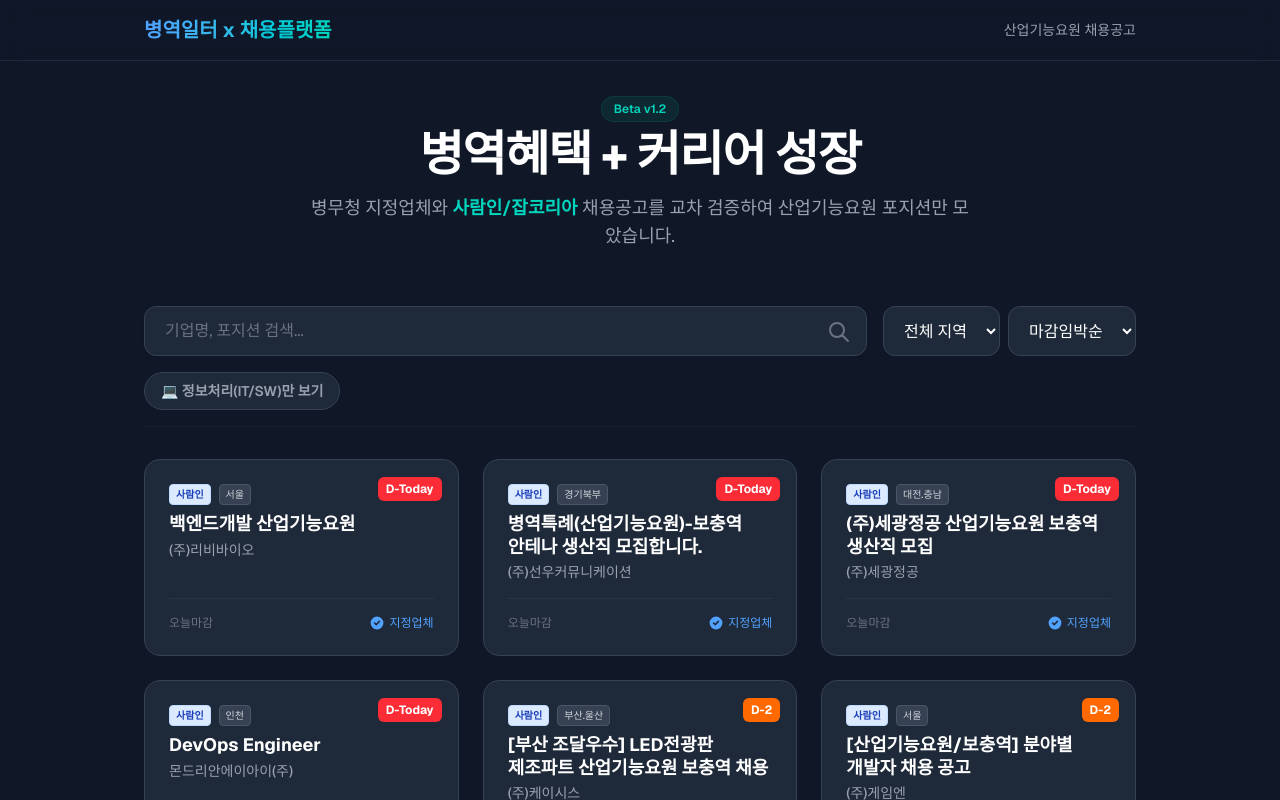
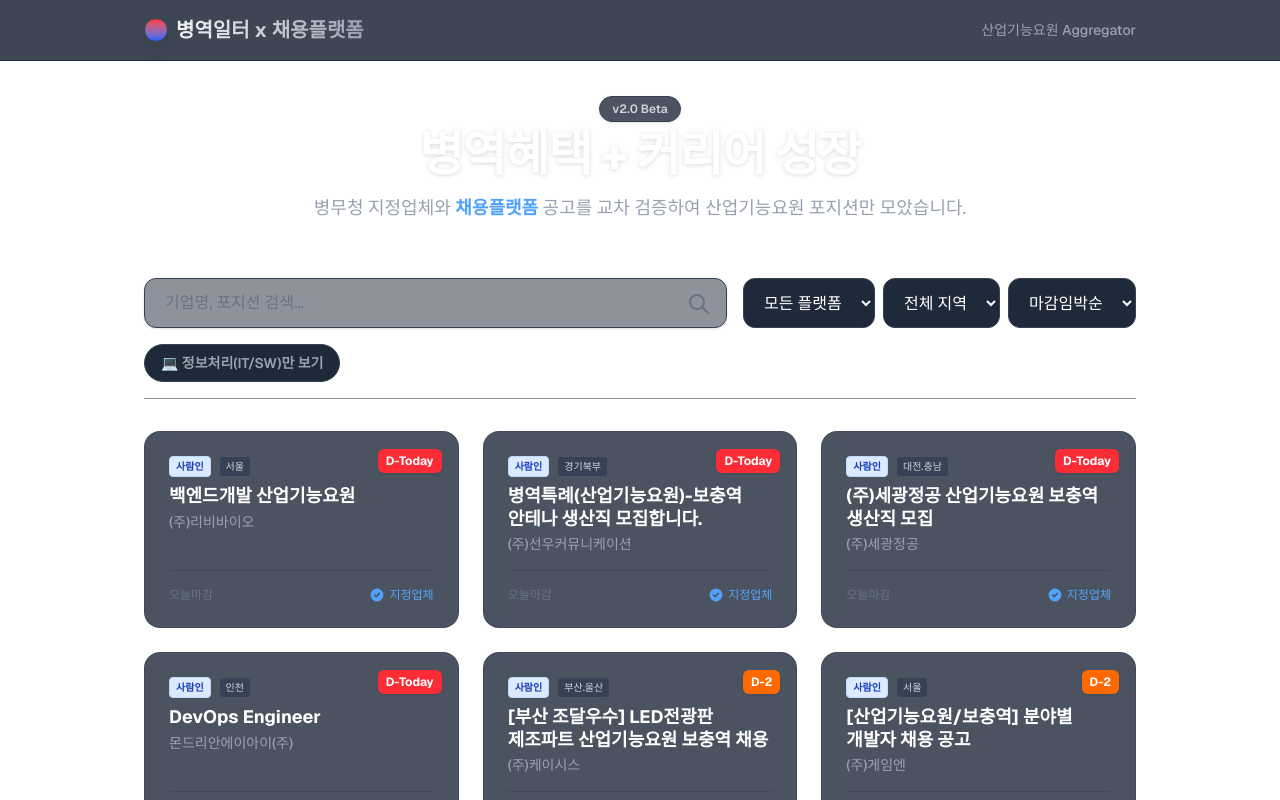
Before and after one commit to vitamaxDH/military-agent, a Next.js app in the folder web/: page / in a window 1280 px wide. Shown: the top 800 px of the page. Built offline with nearby package versions, Linux system fonts and the light colour scheme.

Commit message:
feat: Add Wanted support, Source Filter, and UI redesign (Gradient/Taegeuk)

```diff
--- a/web/app/page.tsx
+++ b/web/app/page.tsx
@@ -68,6 +68,8 @@ const getSourceBadge = (source: string) => {
       return <span className="bg-blue-50 text-blue-600 text-[10px] px-1.5 py-0.5 rounded font-bold border border-blue-200">잡코리아</span>;
     case 'jumpit':
       return <span className="bg-green-100 text-green-800 text-[10px] px-1.5 py-0.5 rounded font-bold border border-green-200">점핏</span>;
+    case 'wanted':
+      return <span className="bg-blue-400 text-white text-[10px] px-1.5 py-0.5 rounded font-bold border border-blue-500">원티드</span>;
     default:
       return <span className="bg-gray-200 text-gray-800 text-[10px] px-1.5 py-0.5 rounded font-bold">기타</span>;
   }
@@ -77,7 +79,8 @@ export default function Home() {
   const [jobs, setJobs] = useState<Job[]>([]);
   const [search, setSearch] = useState('');
   const [selectedRegion, setSelectedRegion] = useState('All');
-  const [onlyIT, setOnlyIT] = useState(false); // New State for IT Filter
+  const [selectedSource, setSelectedSource] = useState('All'); // New Source Filter
+  const [onlyIT, setOnlyIT] = useState(false);
   const [sortBy, setSortBy] = useState('deadline');
   const [loading, setLoading] = useState(true);
 
@@ -106,6 +109,7 @@ export default function Home() {
         (job.designatedCompanyInfo?.location || '').includes(search);
 
       const matchesRegion = selectedRegion === 'All' || job.designatedCompanyInfo?.location === selectedRegion;
+      const matchesSource = selectedSource === 'All' || job.source === selectedSource; // Source Logic
 
       // IT/SW Filter Logic
       let matchesSector = true;
@@ -116,7 +120,7 @@ export default function Home() {
         matchesSector = itKeywords.some(k => sectorLower.includes(k) || titleLower.includes(k));
       }
 
-      return matchesSearch && matchesRegion && matchesSector;
+      return matchesSearch && matchesRegion && matchesSector && matchesSource;
     });
 
     if (sortBy === 'deadline') {
@@ -128,31 +132,40 @@ export default function Home() {
     }
 
     return result;
-  }, [jobs, search, selectedRegion, sortBy, onlyIT]);
+  }, [jobs, search, selectedRegion, selectedSource, sortBy, onlyIT]);
 
   return (
-    <div className="min-h-screen bg-gray-900 text-gray-100 font-sans">
+    <div className="min-h-screen bg-[radial-gradient(ellipse_at_top,_var(--tw-gradient-stops))] from-gray-800 via-gray-900 to-black text-gray-100 font-sans relative overflow-hidden">
+
+      {/* Taegeuk Inspired Background Elements (Subtle) */}
+      <div className="absolute top-[-10%] left-[-10%] w-[40vw] h-[40vw] bg-blue-600/10 rounded-full blur-[100px] pointer-events-none"></div>
+      <div className="absolute bottom-[-10%] right-[-10%] w-[40vw] h-[40vw] bg-red-600/10 rounded-full blur-[100px] pointer-events-none"></div>
+
       <header className="fixed top-0 w-full z-10 bg-gray-900/80 backdrop-blur-md border-b border-gray-800">
         <div className="max-w-5xl mx-auto px-4 py-4 flex items-center justify-between">
-          <h1 className="text-xl font-bold bg-gradient-to-r from-blue-400 to-teal-400 bg-clip-text text-transparent">
-            병역일터 x 채용플랫폼
-          </h1>
-          <span className="text-sm text-gray-400">
-            산업기능요원 채용공고
+          <div className="flex items-center gap-2">
+            {/* Minimal Taegeuk Icon */}
+            <div className="w-6 h-6 rounded-full bg-gradient-to-b from-red-500 to-blue-600 border border-gray-700 shadow-lg" title="대한민국"></div>
+            <h1 className="text-xl font-bold bg-gradient-to-r from-gray-100 to-gray-400 bg-clip-text text-transparent">
+              병역일터 x 채용플랫폼
+            </h1>
+          </div>
+          <span className="text-sm text-gray-400 font-medium">
+            산업기능요원 Aggregator
           </span>
         </div>
       </header>
 
-      <main className="pt-24 pb-12 max-w-5xl mx-auto px-4">
+      <main className="pt-24 pb-12 max-w-5xl mx-auto px-4 relative z-1">
         <div className="mb-10 text-center space-y-4">
-          <div className="inline-block px-3 py-1 rounded-full bg-teal-900/30 text-teal-400 text-xs font-semibold mb-2 border border-teal-900/50">
-            Beta v1.2
+          <div className="inline-block px-3 py-1 rounded-full bg-gray-800/80 text-gray-300 text-xs font-semibold mb-2 border border-gray-700 shadow-sm">
+            v2.0 Beta
           </div>
-          <h2 className="text-4xl font-extrabold tracking-tight text-white sm:text-5xl">
+          <h2 className="text-4xl font-extrabold tracking-tight text-white sm:text-5xl drop-shadow-sm">
             병역혜택 + 커리어 성장
           </h2>
           <p className="text-lg text-gray-400 max-w-2xl mx-auto">
-            병무청 지정업체와 <span className="text-teal-400 font-semibold">사람인/잡코리아</span> 채용공고를 교차 검증하여 산업기능요원 포지션만 모았습니다.
+            병무청 지정업체와 <span className="text-blue-400 font-semibold">채용플랫폼</span> 공고를 교차 검증하여 산업기능요원 포지션만 모았습니다.
           </p>
         </div>
 
@@ -165,7 +178,7 @@ export default function Home() {
                 placeholder="기업명, 포지션 검색..."
                 value={search}
                 onChange={(e) => setSearch(e.target.value)}
-                className="w-full px-5 py-3 rounded-xl bg-gray-800 border border-gray-700 text-white placeholder-gray-500 focus:outline-none focus:ring-2 focus:ring-teal-500 focus:border-transparent transition shadow-sm"
+                className="w-full px-5 py-3 rounded-xl bg-gray-800/50 border border-gray-700 text-white placeholder-gray-500 focus:outline-none focus:ring-2 focus:ring-blue-500 focus:border-transparent transition shadow-sm backdrop-blur-sm"
               />
               <div className="absolute right-4 top-3.5 text-gray-500">
                 <svg xmlns="http://www.w3.org/2000/svg" className="h-6 w-6" fill="none" viewBox="0 0 24 24" stroke="currentColor">
@@ -176,9 +189,20 @@ export default function Home() {
 
             <div className="flex gap-2 overflow-x-auto pb-2 md:pb-0 no-scrollbar">
               <select
+                value={selectedSource}
+                onChange={(e) => setSelectedSource(e.target.value)}
+                className="px-4 py-3 rounded-xl bg-gray-800 border border-gray-700 text-white focus:outline-none focus:ring-2 focus:ring-blue-500"
+              >
+                <option value="All">모든 플랫폼</option>
+                <option value="saramin">사람인</option>
+                <option value="jobkorea">잡코리아</option>
+                <option value="wanted">원티드</option>
+              </select>
+
+              <select
                 value={selectedRegion}
                 onChange={(e) => setSelectedRegion(e.target.value)}
-                className="px-4 py-3 rounded-xl bg-gray-800 border border-gray-700 text-white focus:outline-none focus:ring-2 focus:ring-teal-500"
+                className="px-4 py-3 rounded-xl bg-gray-800 border border-gray-700 text-white focus:outline-none focus:ring-2 focus:ring-blue-500"
               >
                 {regions.map(r => (
                   <option key={r} value={r}>{r === 'All' ? '전체 지역' : r}</option>
@@ -188,7 +212,7 @@ export default function Home() {
               <select
                 value={sortBy}
                 onChange={(e) => setSortBy(e.target.value)}
-                className="px-4 py-3 rounded-xl bg-gray-800 border border-gray-700 text-white focus:outline-none focus:ring-2 focus:ring-teal-500"
+                className="px-4 py-3 rounded-xl bg-gray-800 border border-gray-700 text-white focus:outline-none focus:ring-2 focus:ring-blue-500"
               >
                 <option value="deadline">마감임박순</option>
                 <option value="recent">관련도순</option>
@@ -197,7 +221,7 @@ export default function Home() {
           </div>
 
           <div className="flex items-center gap-2">
-            <label className={`flex items-center gap-2 px-4 py-2 rounded-full border cursor-pointer transition-all select-none ${onlyIT ? 'bg-blue-600 border-blue-500 text-white' : 'bg-gray-800 border-gray-700 text-gray-400 hover:border-gray-500'}`}>
+            <label className={`flex items-center gap-2 px-4 py-2 rounded-full border cursor-pointer transition-all select-none ${onlyIT ? 'bg-blue-600 border-blue-500 text-white shadow-lg shadow-blue-900/50' : 'bg-gray-800 border-gray-700 text-gray-400 hover:border-gray-500'}`}>
               <input
                 type="checkbox"
                 checked={onlyIT}
@@ -211,7 +235,7 @@ export default function Home() {
 
         {loading ? (
           <div className="flex justify-center items-center h-64">
-            <div className="animate-spin rounded-full h-12 w-12 border-t-2 border-b-2 border-teal-500"></div>
+            <div className="animate-spin rounded-full h-12 w-12 border-t-2 border-b-2 border-blue-500"></div>
           </div>
         ) : (
           <div className="grid gap-6 sm:grid-cols-2 lg:grid-cols-3">
@@ -223,11 +247,11 @@ export default function Home() {
                   href={job.link}
                   target="_blank"
                   rel="noopener noreferrer"
-                  className="group block p-6 bg-gray-800 rounded-2xl border border-gray-700 hover:border-teal-500/50 hover:bg-gray-800/80 hover:shadow-2xl hover:shadow-teal-500/10 transition-all duration-300 transform hover:-translate-y-1 relative overflow-hidden"
+                  className="group block p-6 bg-gray-800/80 backdrop-blur-sm rounded-2xl border border-gray-700/50 hover:border-blue-500/50 hover:bg-gray-800 hover:shadow-2xl hover:shadow-blue-900/20 transition-all duration-300 transform hover:-translate-y-1 relative overflow-hidden"
                 >
                   <div className="absolute top-0 right-0 p-4">
                     {dDay !== 999 && (
-                      <span className={`px-2 py-1 rounded-md text-xs font-bold ${getDDayColor(dDay)}`}>
+                      <span className={`px-2 py-1 rounded-md text-xs font-bold ${getDDayColor(dDay)} shadow-sm`}>
                         {getDDayLabel(dDay)}
                       </span>
                     )}
@@ -241,7 +265,7 @@ export default function Home() {
                           {job.designatedCompanyInfo?.location || '지역 미정'}
                         </span>
                       </div>
-                      <h3 className="text-lg font-bold text-white leading-tight group-hover:text-teal-300 transition-colors mb-1 break-keep">
+                      <h3 className="text-lg font-bold text-white leading-tight group-hover:text-blue-300 transition-colors mb-1 break-keep">
                         {job.title}
                       </h3>
                       <div className="text-gray-400 text-sm font-medium">
@@ -266,16 +290,16 @@ export default function Home() {
         )}
 
         {!loading && filteredAndSortedJobs.length === 0 && (
-          <div className="text-center py-20 text-gray-500">
-            <p className="text-xl mb-2">검색 결과가 없습니다.</p>
+          <div className="text-center py-20 text-gray-500 bg-gray-800/30 rounded-3xl border border-gray-800">
+            <p className="text-xl mb-2 font-semibold text-gray-400">검색 결과가 없습니다.</p>
             <p className="text-sm">다른 검색어나 필터를 시도해보세요.</p>
           </div>
         )}
       </main>
 
-      <footer className="border-t border-gray-800 mt-12 py-8 bg-gray-900">
+      <footer className="border-t border-gray-800 mt-12 py-8 bg-gray-900/50 backdrop-blur-md">
         <div className="max-w-5xl mx-auto px-4 text-center text-gray-600 text-sm">
-          &copy; 2024 Military Job Aggregator. Data sourced from MMA, Saramin, and JobKorea.
+          &copy; 2024 Military Job Aggregator. Data sourced from MMA, Saramin, JobKorea, and Wanted.
         </div>
       </footer>
     </div>
```
Also changed, not shown: web/public/data/matched_jobs.json, 1 other file (tests, documents, lock files or other folders).
